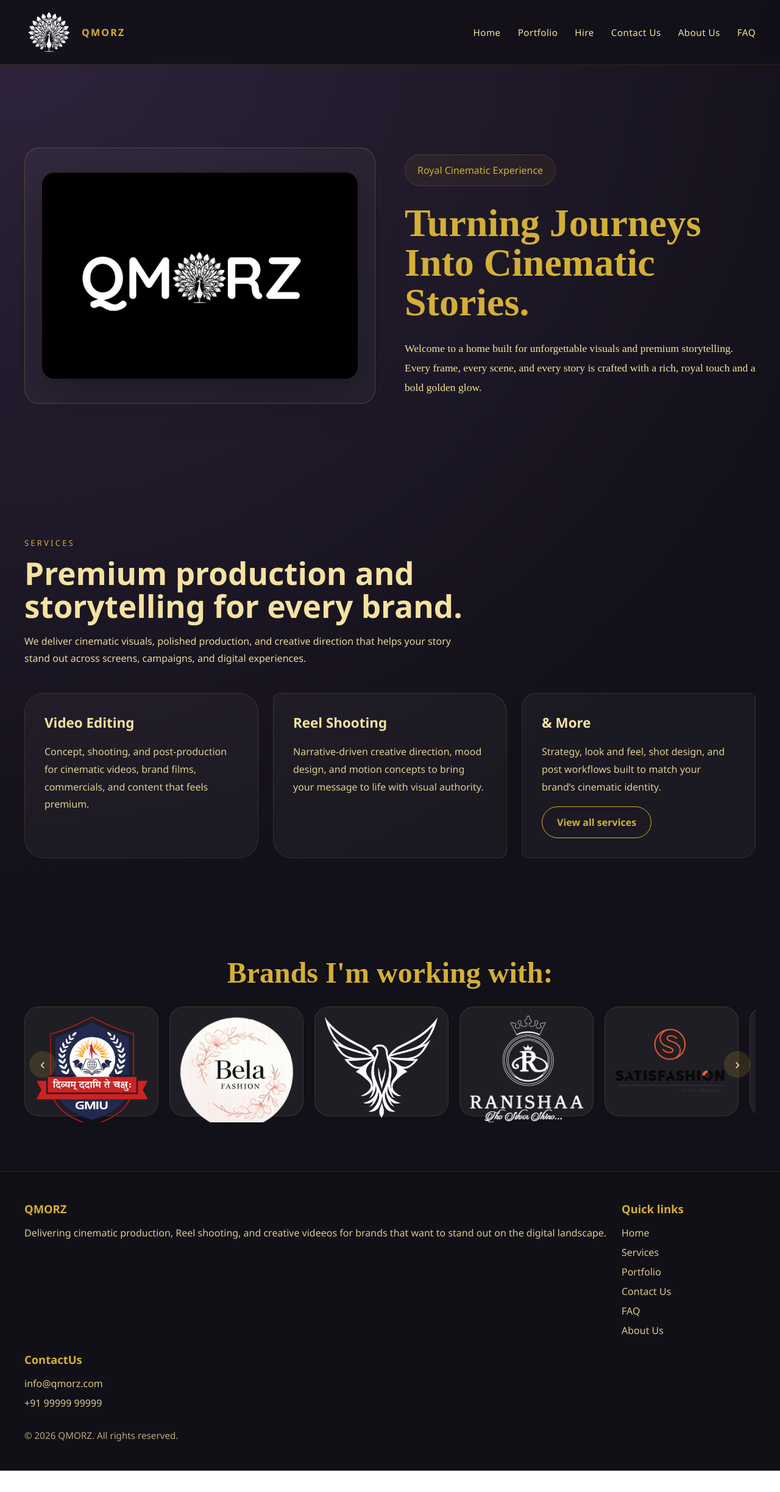
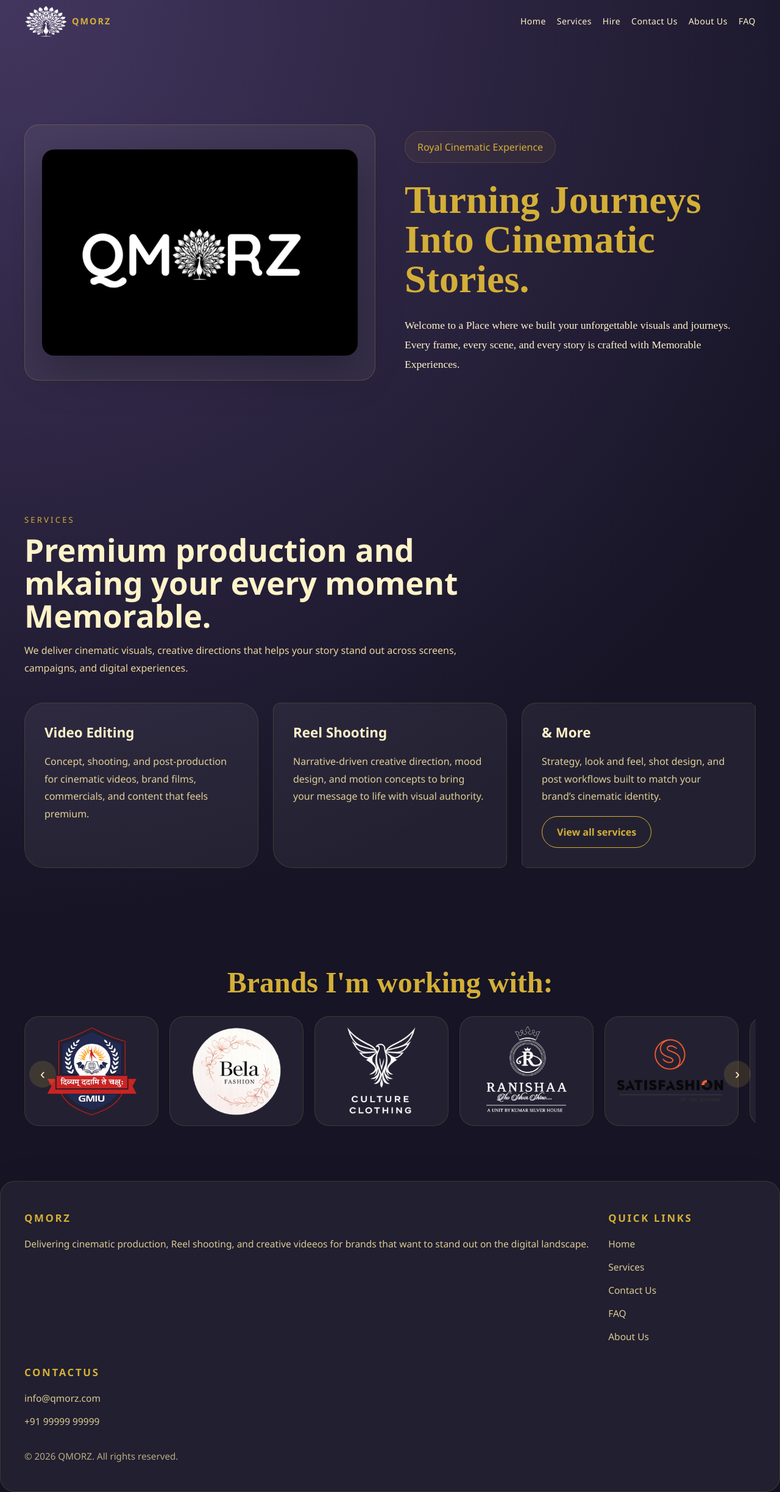
Before and after one commit to Ashish1952/QMORZ, a plain HTML site: page index.html in a window 1280 px wide. Shown: the whole page at 61% size. Before the commit the page ends 2411 px from the top, so only its background shows below. Drawn offline with Linux system fonts and the light colour scheme.

Commit message:
Add files via upload

```diff
--- a/index.html
+++ b/index.html
@@ -13,7 +13,7 @@
       <div class="nav-bar">
         <div class="brand">
           <div class="brand-placeholder">
-            <img src="logo_removebg_1.png" alt="QMORZ Logo" style="width: 70px; height: 65px;" >
+            <img src="logo_removebg_1.png" alt="QMORZ Logo" style="width: 70px; height: 50px;" >
           </div>
           <div class="brand-title">QMORZ</div>
         </div>
@@ -21,7 +21,7 @@
         <nav>
           <ul>
             <li><a href="#home">Home</a></li>
-            <li><a href="#portfolio">Portfolio</a></li>
+            <li><a href="#services">Services</a></li>
             <li><a href="#hire">Hire</a></li>
             <li><a href="contactus.html">Contact Us</a></li>
             <li><a href="#about">About Us</a></li>
@@ -45,8 +45,8 @@
         <div class="callout">Royal Cinematic Experience</div>
         <h1>Turning Journeys Into Cinematic Stories.</h1>
         <p>
-          Welcome to a home built for unforgettable visuals and premium storytelling. Every frame,
-          every scene, and every story is crafted with a rich, royal touch and a bold golden glow.
+          Welcome to a Place where we built your unforgettable visuals and journeys. Every frame,
+          every scene, and every story is crafted with Memorable Experiences.
         </p>
       </div>
     </section>
@@ -55,9 +55,9 @@
     <section class="services" id="services">
       <div class="services-intro">
         <span class="section-tag">Services</span>
-        <h2>Premium production and storytelling for every brand.</h2>
+        <h2>Premium production and mkaing your every moment Memorable.</h2>
         <p>
-          We deliver cinematic visuals, polished production, and creative direction that helps
+          We deliver cinematic visuals, creative directions that helps
           your story stand out across screens, campaigns, and digital experiences.
         </p>
       </div>
@@ -127,7 +127,6 @@
           <ul class="footer-links">
             <li><a href="#home">Home</a></li>
             <li><a href="#services">Services</a></li>
-            <li><a href="#portfolio">Portfolio</a></li>
             <li><a href="contactus.html">Contact Us</a></li>
             <li><a href="faq.html">FAQ</a></li>
             <li><a href="#aboutus">About Us</a></li>
@@ -161,9 +160,6 @@
         track.scrollBy({ left: amount, behavior: 'smooth' });
       };
 
-      btnLeft.addEventListener('click', () => scrollByAmount(-slideAmount()));
-      btnRight.addEventListener('click', () => scrollByAmount(slideAmount()));
-
       const autoAdvance = () => {
         if (track.scrollLeft + track.clientWidth >= track.scrollWidth - 12) {
           track.scrollTo({ left: 0, behavior: 'smooth' });
@@ -172,13 +168,47 @@
         }
       };
 
-      let autoSlide = setInterval(autoAdvance, 3500);
-      track.addEventListener('mouseenter', () => clearInterval(autoSlide));
-      track.addEventListener('mouseleave', () => {
-        clearInterval(autoSlide);
-        autoSlide = setInterval(autoAdvance, 3500);
+      const startAutoSlide = () => {
+        clearInterval(window.autoSlideTimer);
+        window.autoSlideTimer = setInterval(autoAdvance, 3200);
+      };
+
+      const stopAutoSlide = () => {
+        clearInterval(window.autoSlideTimer);
+      };
+
+      btnLeft.addEventListener('click', () => {
+        scrollByAmount(-slideAmount());
+        startAutoSlide();
       });
+
+      btnRight.addEventListener('click', () => {
+        scrollByAmount(slideAmount());
+        startAutoSlide();
+      });
+
+      track.addEventListener('mouseenter', stopAutoSlide);
+      track.addEventListener('mouseleave', startAutoSlide);
+      track.addEventListener('touchstart', stopAutoSlide, { passive: true });
+      track.addEventListener('touchend', startAutoSlide, { passive: true });
+
+      startAutoSlide();
     }
+  </script>
+  <script>
+    // Add glassmorphism to header when page scrolls
+    (function() {
+      const header = document.querySelector('header');
+      if (!header) return;
+
+      const onScroll = () => {
+        if (window.scrollY > 30) header.classList.add('scrolled');
+        else header.classList.remove('scrolled');
+      };
+
+      onScroll();
+      window.addEventListener('scroll', onScroll, { passive: true });
+    })();
   </script>
 </body>
 </html>
--- a/styles.css
+++ b/styles.css
@@ -1,10 +1,11 @@
 /* Root variables */
 :root {
-  --bg-color: #121018;
+  --bg-color: #161425;
   --accent-color: #d4af37;
-  --text-color: #f5e2a1;
-  --panel-color: rgba(255, 255, 255, 0.04);
+  --text-color: #fff3c9;
+  --panel-color: rgba(255, 255, 255, 0.06);
   --border-color: rgba(212, 175, 55, 0.25);
+  --hero-overlay: rgba(255, 255, 255, 0.05);
 }
 
 /* Global reset */
@@ -17,7 +18,7 @@
 /* Body styles */
 body {
   min-height: 100vh;
-  background: radial-gradient(circle at top left, #2f243d 0%, #121018 55%);
+  background: radial-gradient(circle at top left, #43365f 0%, #161425 55%);
   color: var(--text-color);
   font-family: "Segoe UI", Tahoma, Geneva, Verdana, sans-serif;
 }
@@ -27,9 +28,9 @@
   position: sticky;
   top: 0;
   z-index: 10;
-  background: rgba(18, 16, 24, 0.9);
-  border-bottom: 1px solid rgba(212, 175, 55, 0.12);
-  backdrop-filter: blur(14px);
+  background: transparent;
+  border-bottom: none;
+  transition: background 0.35s ease, box-shadow 0.35s ease, backdrop-filter 0.35s ease, border-color 0.35s ease, padding 0.25s ease;
 }
 
 .container {
@@ -41,7 +42,20 @@
   display: flex;
   align-items: center;
   justify-content: space-between;
-  padding: 20px 0;
+  padding: 10px 0;
+  transition: padding 0.25s ease;
+}
+
+/* Glassmorphism when scrolled */
+header.scrolled {
+  background: var(--panel-color);
+  border-bottom: 1px solid var(--border-color);
+  backdrop-filter: blur(12px) saturate(120%);
+  box-shadow: 0 8px 30px rgba(0, 0, 0, 0.35);
+}
+
+header.scrolled .nav-bar {
+  padding: 6px 0;
 }
 
 .brand {
@@ -52,18 +66,18 @@
 }
 
 .brand-placeholder {
-  width: 80px;
-  height: 65px;
+  width: 64px;
+  height: 48px;
   display: grid;
   place-items: center;
-  font-size: 0.75rem;
+  font-size: 0.7rem;
   letter-spacing: 0.08em;
   text-transform: uppercase;
   color: var(--accent-color);
 }
 
 .brand-title {
-  font-size: 1rem;
+  font-size: 0.9rem;
   letter-spacing: 0.14em;
   text-transform: uppercase;
   font-weight: 700;
@@ -71,13 +85,13 @@
 
 nav ul {
   display: flex;
-  gap: 28px;
+  gap: 18px;
   list-style: none;
   flex-wrap: wrap;
 }
 
 nav li {
-  font-size: 0.95rem;
+  font-size: 0.88rem;
   letter-spacing: 0.03em;
 }
 
@@ -337,15 +351,16 @@
 /* Footer */
 footer {
   padding: 48px 0;
-  background: rgba(18, 16, 24, 0.95);
-  border-top: 1px solid rgba(212, 175, 55, 0.12);
+  background: rgba(255, 255, 255, 0.05);
+  border: 1px solid rgba(212, 175, 55, 0.16);
+  border-radius: 24px;
+  box-shadow: 0 28px 70px rgba(0, 0, 0, 0.18);
 }
 
 footer .footer-inner {
   display: flex;
-  justify-content: space-between;
   align-items: flex-start;
-  gap: 24px;
+  gap: 32px;
   flex-wrap: wrap;
 }
 
@@ -356,15 +371,20 @@
 
 footer .footer-brand h3,
 footer .footer-section h4 {
-  margin: 0 0 16px;
-  font-size: 1.15rem;
+  margin: 0 0 18px;
+  font-size: 1.05rem;
   color: var(--accent-color);
+  letter-spacing: 0.16em;
+  text-transform: uppercase;
+  font-weight: 700;
 }
 
 footer .footer-brand p,
 footer .footer-links li,
-footer .footer-note {
+footer .footer-links a {
   color: rgba(245, 226, 161, 0.88);
+  font-size: 0.97rem;
+  line-height: 1.8;
 }
 
 footer .footer-links {
@@ -545,15 +565,13 @@
   scroll-snap-type: x mandatory;
   padding-bottom: 10px;
   scroll-behavior: smooth;
+  scrollbar-width: none;
+  -ms-overflow-style: none;
 }
 
 .carousel-track::-webkit-scrollbar {
-  height: 10px;
-}
-
-.carousel-track::-webkit-scrollbar-thumb {
-  background: rgba(212, 175, 55, 0.35);
-  border-radius: 999px;
+  display: none;
+  height: 0;
 }
 
 .brand-card {
@@ -563,14 +581,17 @@
   border-radius: 24px;
   background: rgba(255, 255, 255, 0.06);
   border: 1px solid rgba(212, 175, 55, 0.16);
-  display: grid;
-  place-items: center;
+
+  display: flex;
+  justify-content: center;
+  align-items: center;
+
   color: rgba(245, 226, 161, 0.95);
   font-size: 1rem;
   scroll-snap-align: start;
   text-transform: uppercase;
   letter-spacing: 0.06em;
-  padding: 14px;
+  padding: 16px;
 }
 
 .brand-card img {
@@ -578,7 +599,7 @@
   max-width: 100%;
   height: auto;
   max-height: 100%;
-  object-fit: contain;
+  object-fit: auto;
 }
 
 .carousel-btn {
```
Also changed, not shown: contactus.html (+17 -1 lines), faq.html (+60 -1 lines).
